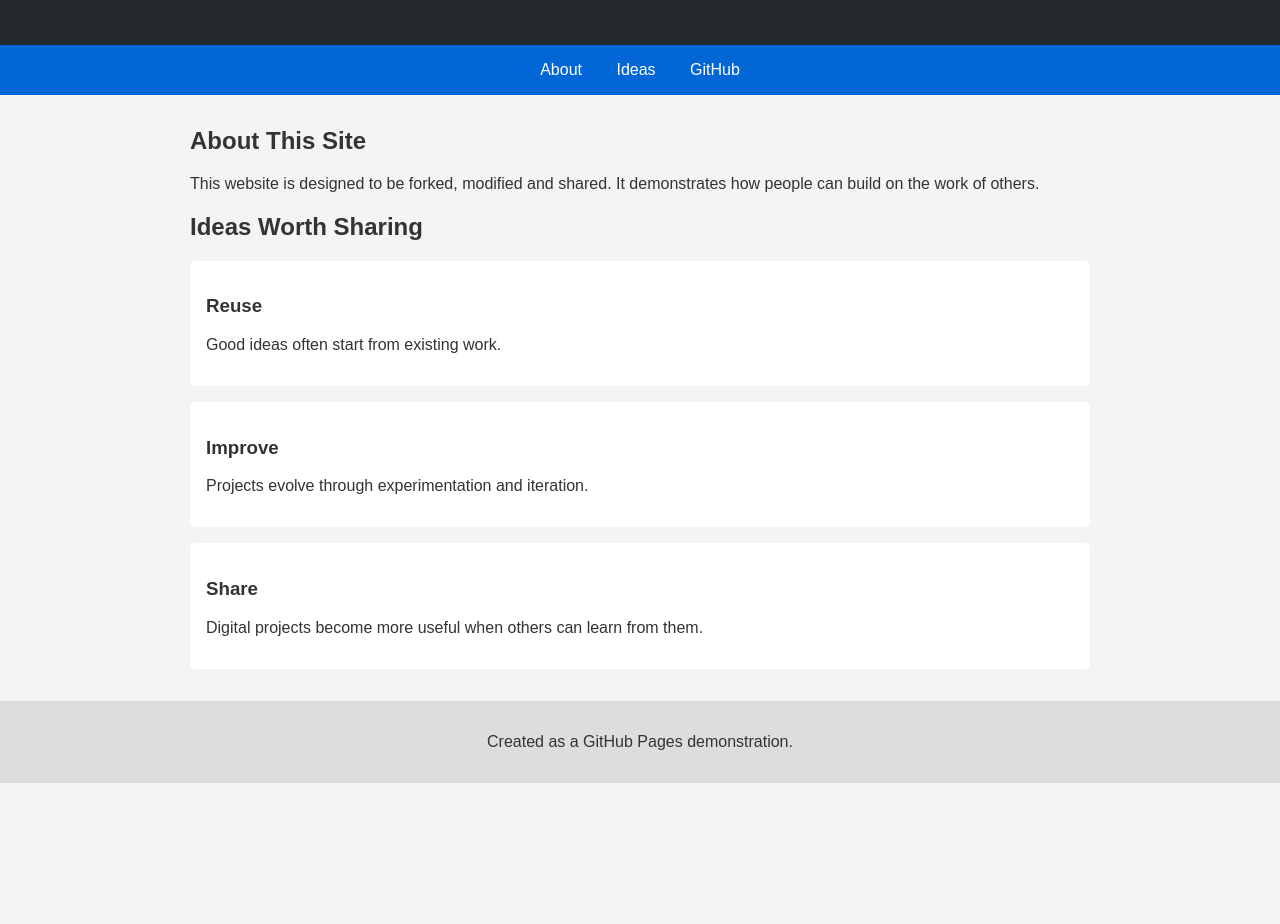
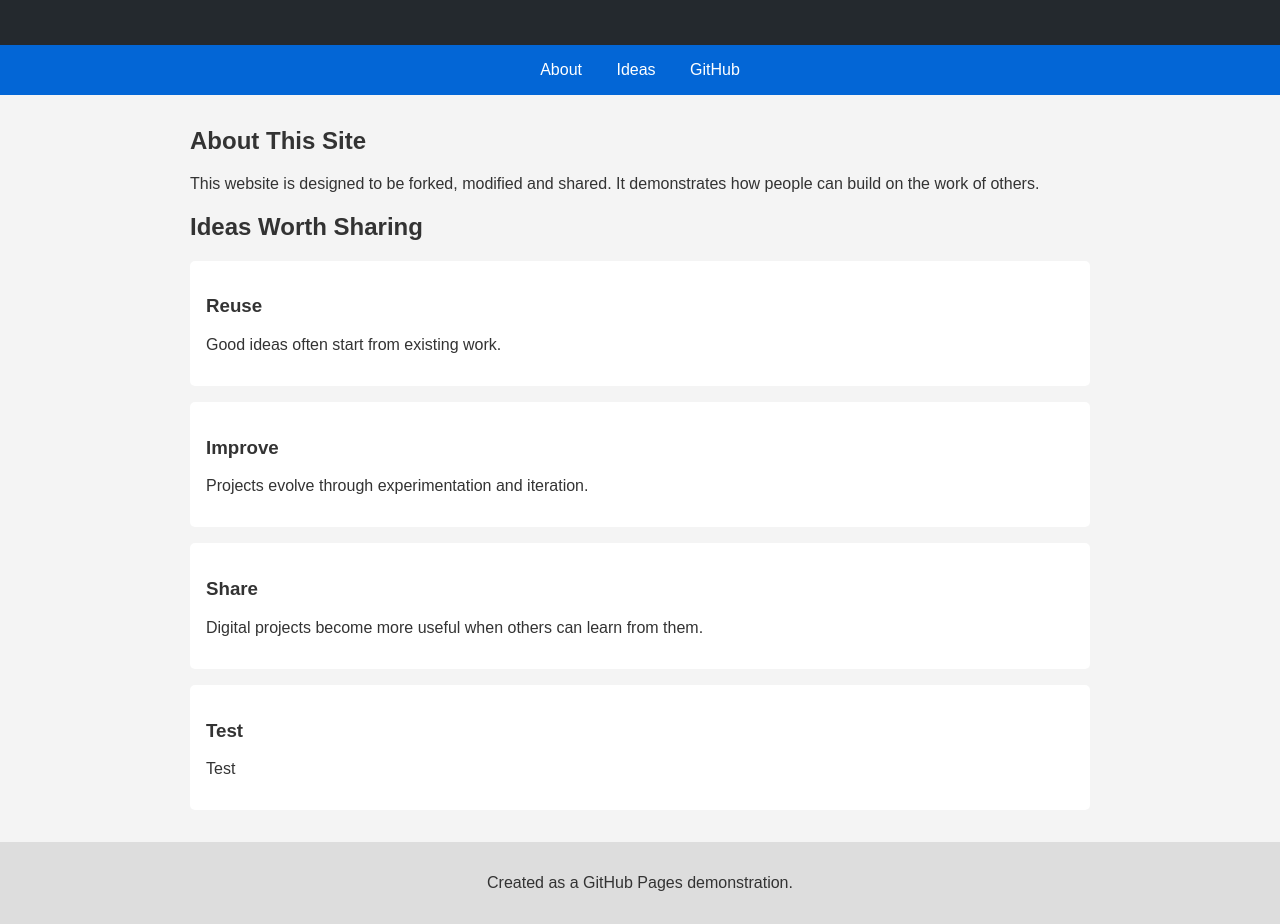
Before and after one commit to xsvt0904/template, a plain HTML site: page index.html in a window 1280 px wide. Shown: the part 133-1057 px from the top of the page. Before the commit the page ends 916 px from the top, so only its background shows below. Drawn offline with Linux system fonts and the light colour scheme.

Commit message:
Update index.html

```diff
--- a/index.html
+++ b/index.html
@@ -47,6 +47,11 @@
         <p>Digital projects become more useful when others can learn from them.</p>
     </div>
 
+    <div class="card">
+        <h3>Test</h3>
+        <p>Test</p>
+    </div>
+
 </section>
 
 </main>
```
